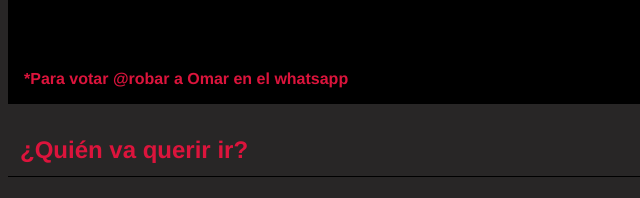
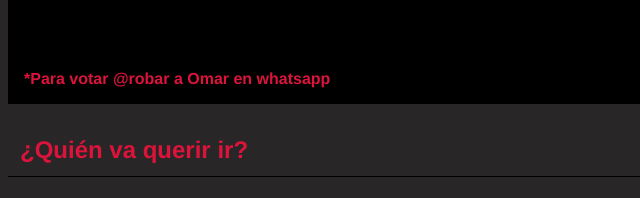
Before and after one commit to RamonTav/Encuesta, a plain HTML site: page index.html in a window 1280 px wide. Shown: the part 221-419 px from the top of the page, 0-640 px from the left. Drawn offline with Linux system fonts and the light colour scheme.

Commit message:
Delet a word

```diff
--- a/index.html
+++ b/index.html
@@ -10,7 +10,7 @@
 <header>
   <h1><span class="font-effect-neon">Paseo Outdoor II</span></h1>
   <h2 class="font-effect-fire">Rock&Fitnes</h2>
-   <h3>*Para votar @robar a Omar en el whatsapp</h3>
+   <h3>*Para votar @robar a Omar en whatsapp</h3>
 </header>
 
 <main class="area">
```
